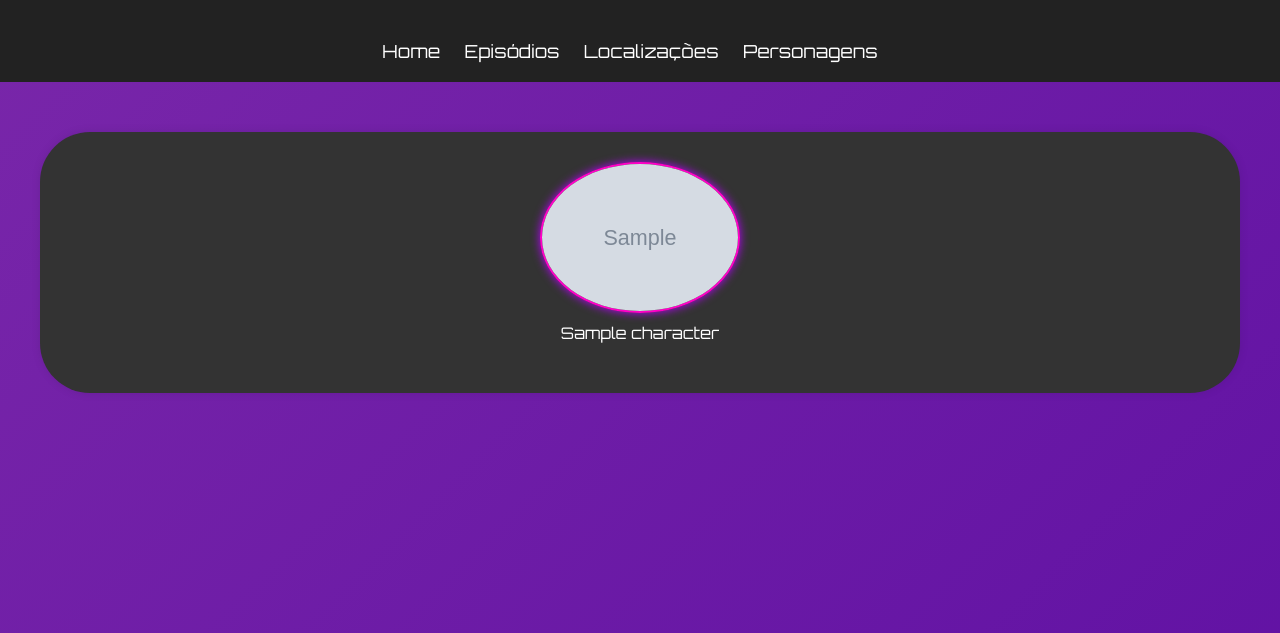
After one commit to tamarbender/desafio_rick_and_morty_Dani, a Flask app: template app/templates/profiles.html in a window 1280 px wide. The commit adds this page. Shown: the top 633 px of the page. Run offline with Flask 3, Linux system fonts and the light colour scheme; the template is opened without the code that fills it: most values are stand-ins (such as "Sample title", 1, 10 or a date in 2020); grey boxes marked "Sample" are stand-in pictures; parts of the project's set-up code (start-up, migrations or seed data) failed here and were passed over.

Commit message:
Add personagens

```diff
--- a/app/app.py
+++ b/app/app.py
@@ -2,7 +2,8 @@ from flask import Flask, render_template, request
 
 from app.controller.controllers import (get_character_data, get_episode_by_id,
                                         get_episodes, get_list_characters_page,
-                                        get_location_by_id, get_locations)
+                                        get_location_by_id, get_locations,
+                                        get_list_characters)
 
 app = Flask(__name__)
 
@@ -43,6 +44,13 @@ def profile(id):
     return render_template('profile.html', character=response)
 
 
+@app.route('/profiles')
+def profiles():
+    page = request.args.get('page', 1, type=int)
+    print(page)
+    response,  total_pages = get_list_characters(page)
+    return render_template('profiles.html', characters=response, current_page=page, total_pages=total_pages)
+
 @app.route('/')
 def home():
     return render_template('index.html')
--- a/app/templates/header.html
+++ b/app/templates/header.html
@@ -11,6 +11,10 @@
                 <li class="nav-item">
                     <a class="nav-link" href="/locations">Localizações</a>
                 </li>
+                <li class="nav-item">
+                    <a class="nav-link" href="/profiles">Personagens</a>
+                </li>
+
             </ul>
         </div>
     </nav>
--- /dev/null
+++ b/app/templates/profiles.html
@@ -0,0 +1,35 @@
+<!DOCTYPE html>
+<html lang="en">
+<head>
+    <meta charset="UTF-8">
+    <meta name="viewport" content="width=device-width, initial-scale=1.0">
+    <title>Locations</title>
+    <link href="https://fonts.googleapis.com/css2?family=Orbitron:wght@400..900&display=swap" rel="stylesheet">
+    <link rel="stylesheet" href="{{ url_for('static', filename='style_profile.css') }}">
+     <link rel="stylesheet" href="../static/style_episode.css">
+    <link rel="icon" type="image/x-icon" href="../static/images/favicon.ico">
+</head>
+<body>
+    {% include 'header.html' %}
+     <div class="container mt-4">
+         <div class="character-grid">
+             {% for character in characters %}
+                 <div class="character-item">
+                     <a class="page-link" href="{{ url_for('profile', id=character.id) }}"><img src="{{ character.image }}" alt="{{character.name}}" /></a>
+                     <p>{{ character.name }}</p>
+                 </div>
+
+             {% endfor %}
+         </div>
+           <nav aria-label="Page navigation">
+            <ul class="pagination justify-content-center">
+                {% for page_num in range(1, total_pages + 1) %}
+                    <li class="page-item {% if current_page == page_num %}active{% endif %}">
+                        <a class="page-link" href="{{ url_for('profiles', page=page_num) }}">{{ page_num }}</a>
+                    </li>
+                {% endfor %}
+            </ul>
+        </nav>
+     </div>
+</body>
+</html>
```
Also changed, not shown: app/controller/controllers.py (+7 -0 lines).
